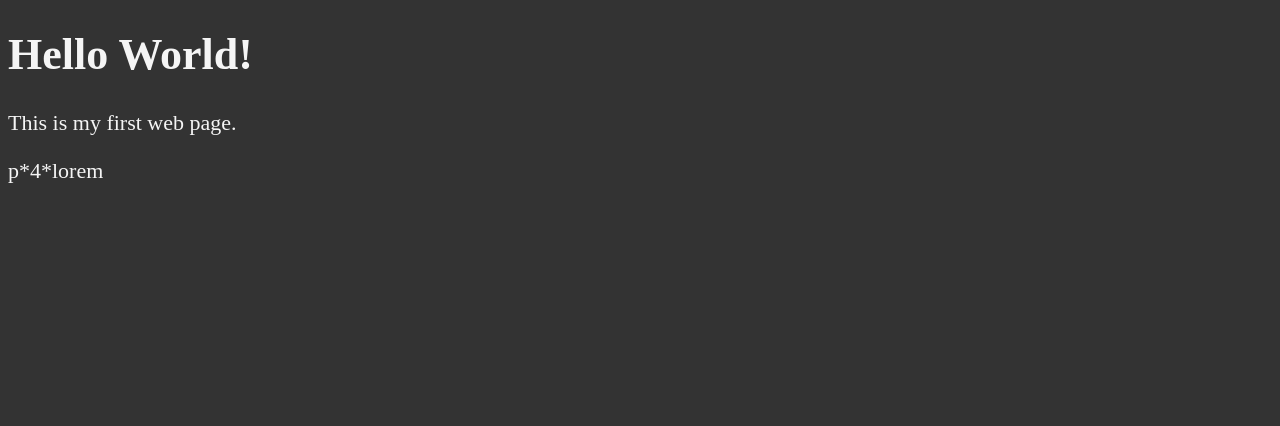
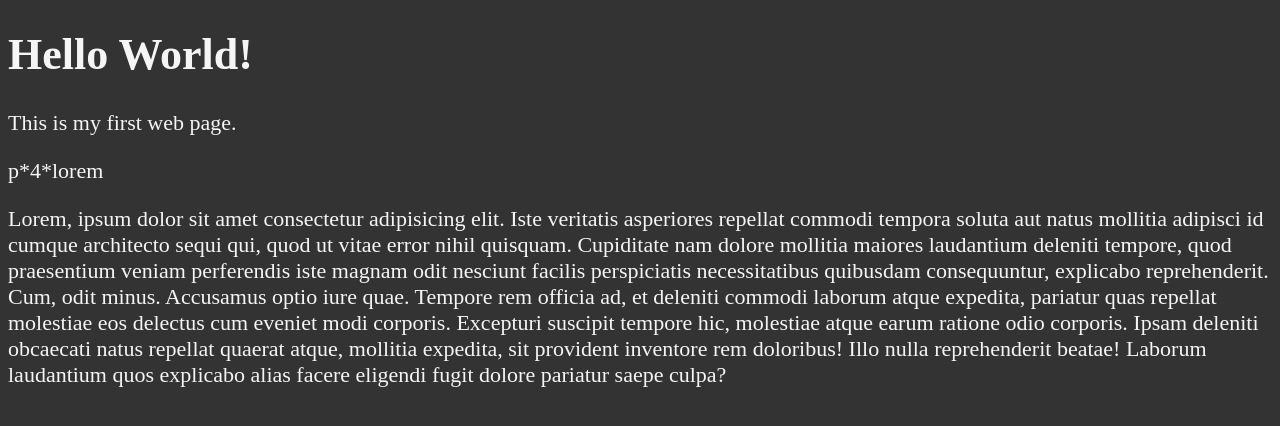
Before and after one commit to Haweanah/git-lessons, a plain HTML site: page 02_lesson/index.html in a window 1280 px wide. Drawn offline with Linux system fonts and the light colour scheme.

Commit message:
trying git restore with a commit file

```diff
--- a/02_lesson/index.html
+++ b/02_lesson/index.html
@@ -14,6 +14,10 @@
     <h1>Hello World!</h1>
     <p>This is my first web page.</p>
     p*4*lorem
+    <p>Lorem, ipsum dolor sit amet consectetur adipisicing elit. Iste veritatis asperiores repellat commodi tempora soluta aut natus mollitia adipisci id cumque architecto sequi qui, quod ut vitae error nihil quisquam.
+    Cupiditate nam dolore mollitia maiores laudantium deleniti tempore, quod praesentium veniam perferendis iste magnam odit nesciunt facilis perspiciatis necessitatibus quibusdam consequuntur, explicabo reprehenderit. Cum, odit minus. Accusamus optio iure quae.
+    Tempore rem officia ad, et deleniti commodi laborum atque expedita, pariatur quas repellat molestiae eos delectus cum eveniet modi corporis. Excepturi suscipit tempore hic, molestiae atque earum ratione odio corporis.
+    Ipsam deleniti obcaecati natus repellat quaerat atque, mollitia expedita, sit provident inventore rem doloribus! Illo nulla reprehenderit beatae! Laborum laudantium quos explicabo alias facere eligendi fugit dolore pariatur saepe culpa?</p>
 </body>
 
 </html>
```
